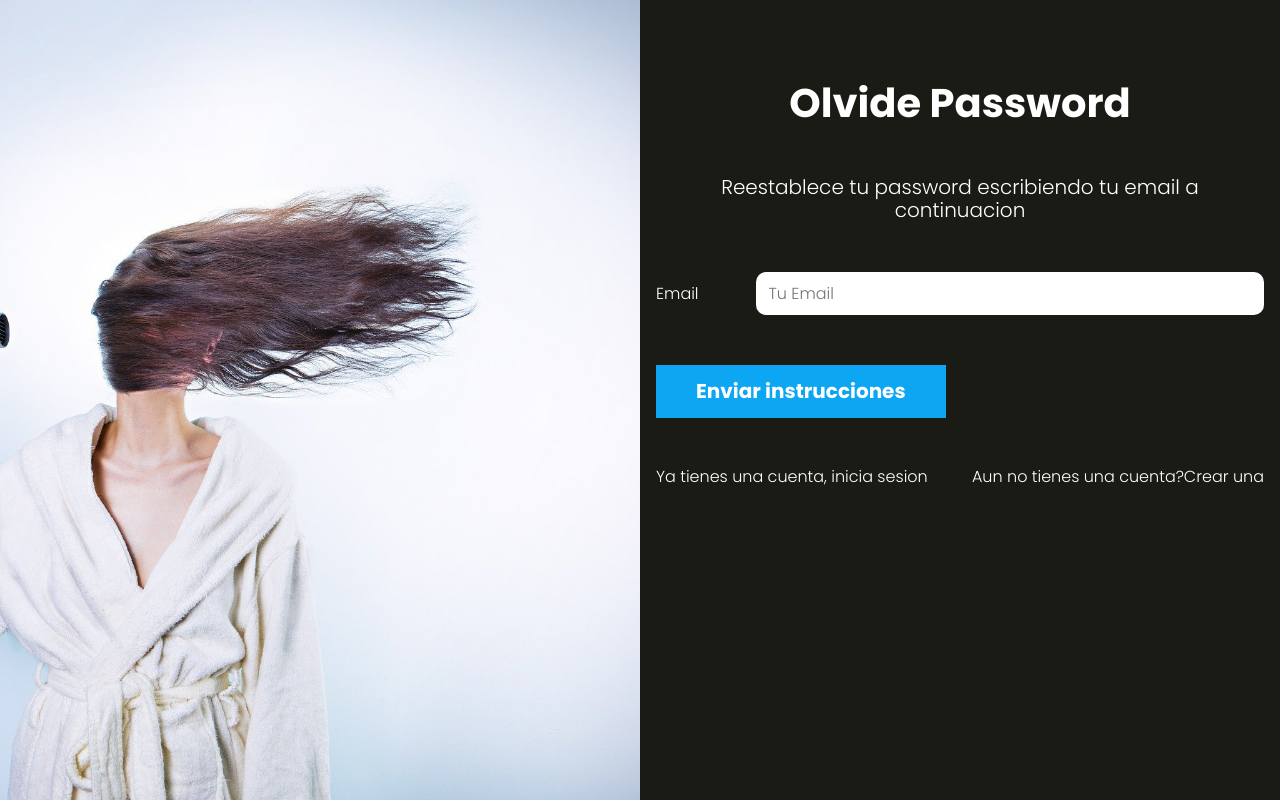
After one commit to marina757/App_Salon, a PHP site: template views/auth/olvide-password.php in a window 1280 px wide. The commit adds this page. Run offline with PHP 8.4, Linux system fonts and the light colour scheme; the template is opened without the code that fills it, so the values that code supplies are empty.

Commit message:
creando pag password

```diff
--- a/src/scss/componentes/_formulario.scss
+++ b/src/scss/componentes/_formulario.scss
@@ -2,6 +2,7 @@
 @use 'base/mixins' as m;
 
 .formulario {
+    margin-top: 5rem;
     width: 100%;
 }
 
--- /dev/null
+++ b/views/auth/olvide-password.php
@@ -0,0 +1,21 @@
+<h1 class="nombre-pagina">Olvide Password</h1>
+<p class="descripcion-pagina">Reestablece tu password escribiendo tu email a continuacion</p>
+
+<form class="formulario" action="/olvide" method="POST">
+    <div class="campo">
+        <label for="email">Email</label>
+        <input
+            type="email"
+            id="email"
+            name="email"
+            placeholder="Tu Email">
+    </div>
+
+    <input type="submit" class="boton" value="Enviar instrucciones">
+</form>
+
+
+<div class="acciones">
+    <a href="/">Ya tienes una cuenta, inicia sesion</a>
+    <a href="/crear-cuenta">Aun no tienes una cuenta?Crear una</a>
+</div>
```
Also changed, not shown: controllers/LoginController.php (+5 -2 lines), public/build/css/app.css, 1 other file.
